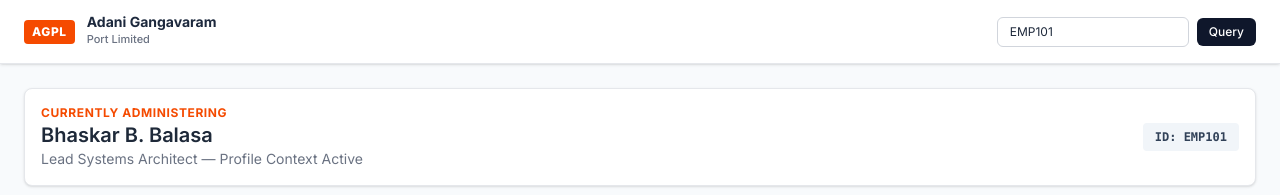
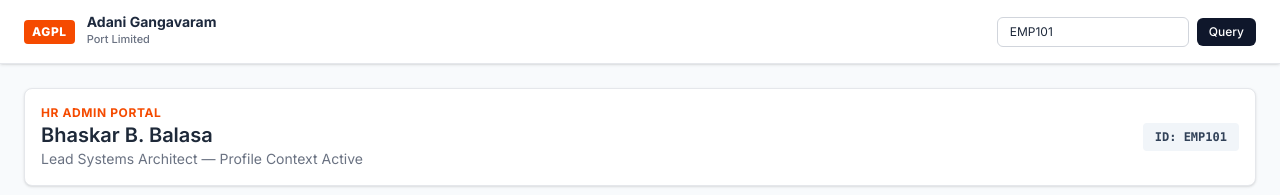
Before and after one commit to yeshwanthvelupula-alt/dashboard, a React (Vite) app: page / in a window 1280 px wide. Shown: the top 195 px of the page. Built offline with nearby package versions, Linux system fonts and the light colour scheme.

Commit message:
Update App.jsx

```diff
--- a/src/App.jsx
+++ b/src/App.jsx
@@ -5,7 +5,7 @@
 import AttendanceTable from './components/AttendanceTable';
 import LeaveCalendar from './components/LeaveCalendar';
 
-// 1. Centralized Mock Database for HR Admin lookup capabilities
+// Centralized Mock Database for HR Admin lookup capabilities
 const mockEmployeeDatabase = {
   "EMP101": {
     name: "Bhaskar B. Balasa",
@@ -30,12 +30,12 @@
 };
 
 export default function App() {
-  // 2. Define state variables for controlling the current searched employee context
+  // Define state variables for controlling the current searched employee context
   const [searchId, setSearchId] = useState("EMP101");
   const [currentEmployee, setCurrentEmployee] = useState(mockEmployeeDatabase["EMP101"]);
   const [error, setError] = useState("");
 
-  // 3. Search handling mechanism called from the Navbar trigger
+  // Search handling mechanism called from the Navbar trigger
   const handleSearchSubmit = (targetId) => {
     const cleanId = targetId.toUpperCase().trim();
     const empData = mockEmployeeDatabase[cleanId];
@@ -66,10 +66,10 @@
         <main className="flex-1 overflow-x-hidden overflow-y-auto p-6">
           <div className="max-w-7xl mx-auto space-y-6">
 
-            {/* Context Header */}
+            {/* Context Header Banner */}
             <div className="bg-white p-4 rounded-lg shadow-sm border border-gray-200 flex justify-between items-center">
               <div>
-                <p className="text-xs font-bold text-orange-600 uppercase tracking-wider">Currently Administering</p>
+                <p className="text-xs font-bold text-orange-600 uppercase tracking-wider">HR Admin Portal</p>
                 <h2 className="text-xl font-semibold text-gray-800">{currentEmployee.name}</h2>
                 <p className="text-sm text-gray-500">{currentEmployee.role} — Profile Context Active</p>
               </div>
@@ -78,24 +78,24 @@
               </div>
             </div>
 
-            {/* 4. Pass specific data properties down to OverviewCards */}
+            {/* Your Original Overview Cards */}
             <OverviewCards metrics={currentEmployee.metrics} />
 
             {/* Middle Analytics Layout Row Grid */}
             <div className="grid grid-cols-1 lg:grid-cols-3 gap-6">
 
-              {/* Task Matrix Section */}
+              {/* Your Original Task Matrix Section */}
               <div className="lg:col-span-1">
                 <TaskStatusChart taskData={currentEmployee.tasks} />
               </div>
 
-              {/* Step 3 Component Integration: Dynamic Attendance & Leave Calendar */}
+              {/* Step 3 Feature: Dynamic Attendance & Leave Calendar */}
               <div className="lg:col-span-2">
                 <LeaveCalendar leaveData={currentEmployee.leaveHistory} />
               </div>
             </div>
 
-            {/* Historical Raw Table View */}
+            {/* Your Original Historical Data Table View */}
             <AttendanceTable employeeId={searchId} />
 
           </div>
```
